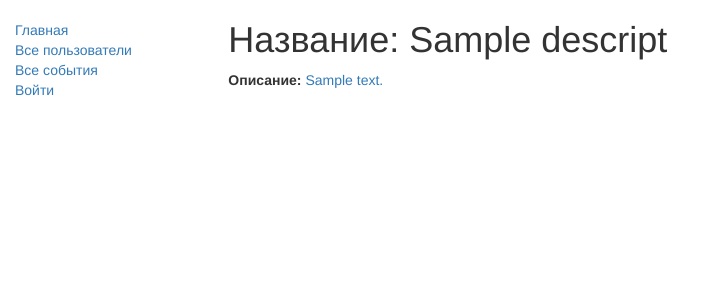
After one commit to arcanar7/APBot2test, a Django app: page /catalog/eventsdescript/1 in a window 1280 px wide. The commit adds this page. Shown: the top 300 px of the page, without its empty margins (0-714 px from the left). Run offline with Django 3.2, Linux system fonts and the light colour scheme; tables that the repository leaves empty hold one stand-in row (values such as "Sample post"); parts of the project's set-up code (start-up, migrations or seed data) failed here and were passed over; some libraries are stand-ins or nearby versions.

Commit message:
fix html and models

```diff
--- a/catalog/models.py
+++ b/catalog/models.py
@@ -6,6 +6,7 @@
 #   * Remove `managed = False` lines if you wish to allow Django to create, modify, and delete the table
 # Feel free to rename the models, but don't rename db_table values or field names.
 from django.db import models
+from django.urls import reverse
 
 
 class AuthGroup(models.Model):
@@ -125,6 +126,9 @@ class EventsDescript(models.Model):
     def __str__(self):
         return self.name
 
+    def get_absolute_url(self):
+        return reverse('events_descript-detail', args=[str(self.pk)])
+
     class Meta:
         verbose_name = 'Событие'
         verbose_name_plural = 'События'
--- a/catalog/templates/base_generic.htm
+++ b/catalog/templates/base_generic.htm
@@ -26,13 +26,12 @@
       <ul class="sidebar-nav">
           <li><a href="{% url 'index' %}">Главная</a></li>
           <li><a href="{% url 'users' %}">Все пользователи</a></li>
-          <li><a href="{% url 'events_descript' %}">Все подарки событий</a></li>
-          <li><a href=””>Все события</a></li>
+          <li><a href="{% url 'events_descript' %}">Все события</a></li>
           {% if user.is_authenticated %}
             <li>User: {{ user.get_username }}</li>
-            <li><a href="{% url 'logout'%}?next={{request.path}}">Logout</a></li>
+            <li><a href="{% url 'logout'%}?next={{request.path}}">Выйти</a></li>
           {% else %}
-          <li><a href="{% url 'login'%}?next={{request.path}}">Login</a></li>
+          <li><a href="{% url 'login'%}?next={{request.path}}">Войти</a></li>
    {% endif %}
       </ul>
      {% endblock %}
--- /dev/null
+++ b/catalog/templates/catalog/eventsdescript_detail.html
@@ -0,0 +1,8 @@
+{% extends "base_generic.htm" %}
+
+{% block content %}
+  <h1>Название: {{ eventsdescript.name }}</h1>
+
+  <p><strong>Описание:</strong> <a href="">{{ eventsdescript.descript }}</a></p>
+
+{% endblock %}
--- a/catalog/urls.py
+++ b/catalog/urls.py
@@ -7,6 +7,6 @@ urlpatterns = [
     path('', views.index, name='index'),
     url(r'^users/$', views.detail, name='users'),
     url(r'^eventsdescript/$', views.EventsDescriptListView.as_view(), name='events_descript'),
-    url(r'^events_descript/(?P<pk>\d+)$', views.EventsDescriptListView.as_view(), name='events_descript-detail'),
+    url(r'^eventsdescript/(?P<pk>\d+)$', views.EventsDescriptDetailView.as_view(), name='events_descript-detail'),
     url(r'^accounts/', include('django.contrib.auth.urls')),
 ]
--- a/catalog/views.py
+++ b/catalog/views.py
@@ -31,3 +31,7 @@ def detail(request):
 
 class EventsDescriptListView(generic.ListView):
     model = EventsDescript
+
+
+class EventsDescriptDetailView(generic.DetailView):
+    model = EventsDescript
```
Also changed, not shown: catalog/templates/catalog/events_descript_detail.html (deleted, +0 -10 lines), catalog/templates/catalog/events_descript_list.html (deleted, +0 -19 lines), catalog/templates/catalog/eventsdescript_list.html (added, +19 -0 lines).
